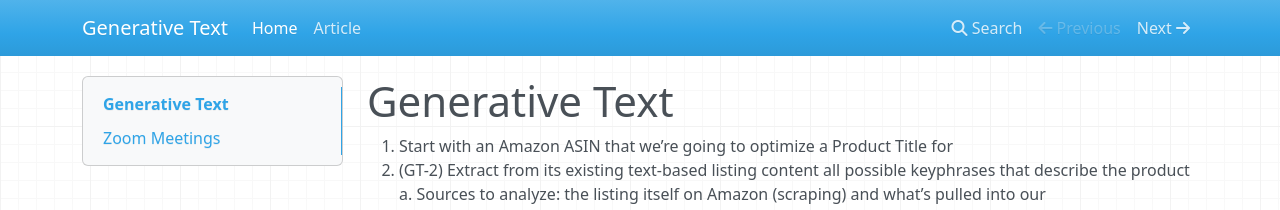
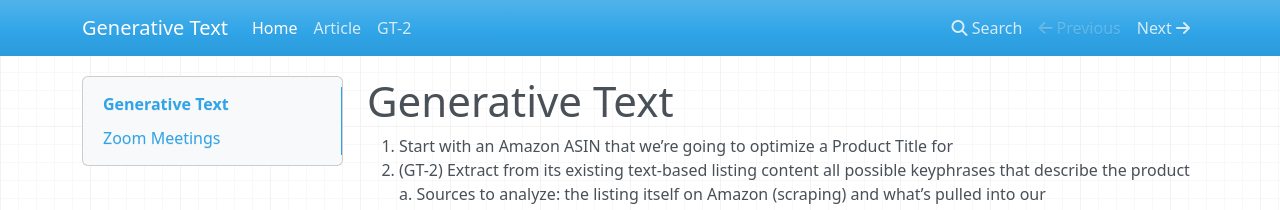
Before and after one commit to emanuelcohal/MKdocs, an MkDocs documentation site: the page built from docs/index.md, in a window 1280 px wide. Shown: the top 210 px of the page. Built offline with MkDocs 1.6.1, drawn with Linux system fonts in a browser that asks for light colours; nearby versions of some CDN libraries.

Commit message:
yaml update

```diff
--- a/mkdocs.yml
+++ b/mkdocs.yml
@@ -2,8 +2,7 @@ site_name: Generative Text
 site_url: https://example.com/
 theme:
   name: mkdocs
-markdown_extensions:
-    - markdown_include.include
 nav:
     - Home: index.md
     - Article: article.md
+    - GT-2: gt-2.md
```
Also changed, not shown: 1 other file.
